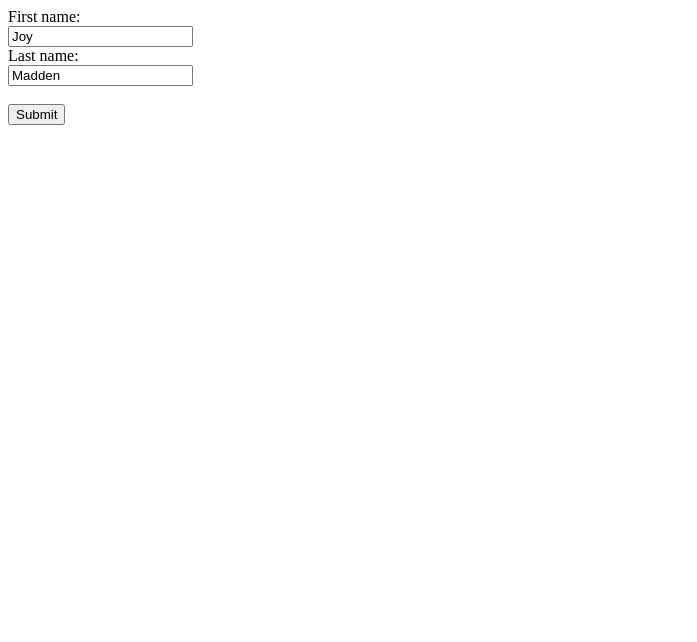
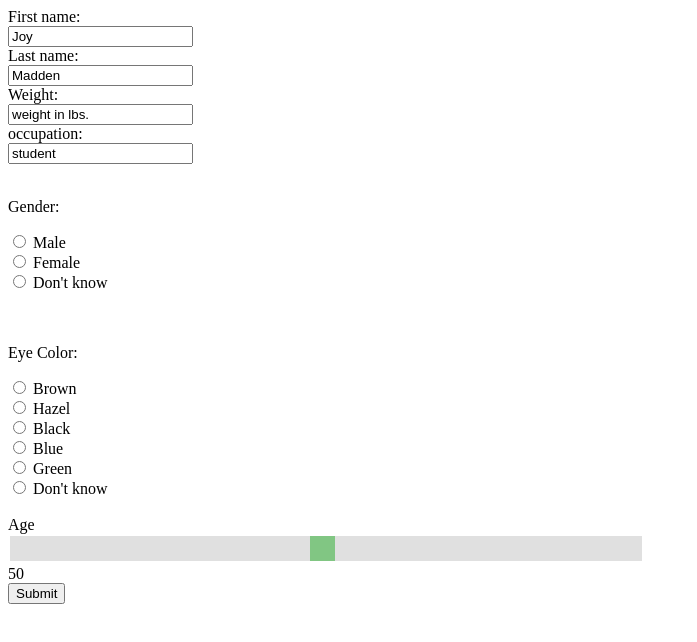
Before and after one commit to LawrenceEdding/MostWanted, a plain HTML site: page index.html in a window 1280 px wide. Shown: the whole page, without its empty margins (0-697 px from the left). Drawn offline with Linux system fonts and the light colour scheme.

Commit message:
Added styles folder. Added radio set for eye color and gender NONFUNCTIONAL. Added Age slider bar NONFUNCTIONAL. Added styles css and styles js. Beginning framework for search Feature NONFUNCTIONAL.

```diff
--- a/index.html
+++ b/index.html
@@ -3,17 +3,57 @@
   <head>
     <meta charset="utf-8">
     <title>devCodeCamp &middot; Most Wanted</title>
+    <link rel="stylesheet" href="styles/style.css">
   </head>
   <body>
     <form id="nameForm">
         <label for="fname">First name:</label><br>
         <input type="text" id="fname" name="fname" value="Joy"><br>
+
         <label for="lname">Last name:</label><br>
-        <input type="text" id="lname" name="lname" value="Madden"><br><br>
+        <input type="text" id="lname" name="lname" value="Madden"><br>
+
+        <label for="weight">Weight:</label><br>
+        <input type="text" id="weight" name="weight" value="weight in lbs."><br>
+
+        <label for="occupation">occupation:</label><br>
+        <input type="text" id="occupation" name="occupation" value="student"><br><br>
+
+        <p>Gender:</p>
+        <input type="radio" id="male" name="gender" value="male">
+        <label for="male">Male</label><br>
+        <input type="radio" id="female" name="gender" value="female">
+        <label for="female">Female</label><br>
+        <input type="radio" id="nullGender" name="gender" value="null">
+        <label for="nullGender">Don't know</label>
+        <br><br><br>
+
+        <p>Eye Color:</p>
+        <input type="radio" id="brown" name="eyeColor" value="brown">
+        <label for="brown">Brown</label><br>
+        <input type="radio" id="hazel" name="eyeColor" value="hazel">
+        <label for="hazel">Hazel</label><br>
+        <input type="radio" id="black" name="eyeColor" value="black">
+        <label for="black">Black</label><br>
+        <input type="radio" id="blue" name="eyeColor" value="blue">
+        <label for="blue">Blue</label><br>
+        <input type="radio" id="green" name="eyeColor" value="green">
+        <label for="green">Green</label><br>
+        <input type="radio" id="nullEye" name="eyeColor" value="null">
+        <label for="nullEye">Don't know</label><br><br>
+
+        <div class="slidecontainer">
+          <label for="myRange">Age</label> <br>
+          <input type="range" min="1" max="100" value="50" class="slider" id="myRange">
+        </div>
+        <span id="demo">Number:</span>
+        <br>
+
+
         <input type="button" onclick="searchByName()" value="Submit">
     </form>
 
-
+    <script src="styles/style.js"></script>
     <script src="data.js"></script>
     <script src="app.js"></script>
   </body>
--- /dev/null
+++ b/styles/style.css
@@ -0,0 +1,38 @@
+.slidecontainer {
+    width: 50%; /* Width of the outside container */
+  }
+
+  /* The slider itself */
+  .slider {
+    -webkit-appearance: none;  /* Override default CSS styles */
+    appearance: none;
+    width: 100%; /* Full-width */
+    height: 25px; /* Specified height */
+    background: #d3d3d3; /* Grey background */
+    outline: none; /* Remove outline */
+    opacity: 0.7; /* Set transparency (for mouse-over effects on hover) */
+    -webkit-transition: .2s; /* 0.2 seconds transition on hover */
+    transition: opacity .2s;
+  }
+
+  /* Mouse-over effects */
+  .slider:hover {
+    opacity: 1; /* Fully shown on mouse-over */
+  }
+
+  /* The slider handle (use -webkit- (Chrome, Opera, Safari, Edge) and -moz- (Firefox) to override default look) */
+  .slider::-webkit-slider-thumb {
+    -webkit-appearance: none; /* Override default look */
+    appearance: none;
+    width: 25px; /* Set a specific slider handle width */
+    height: 25px; /* Slider handle height */
+    background: #4CAF50; /* Green background */
+    cursor: pointer; /* Cursor on hover */
+  }
+
+  .slider::-moz-range-thumb {
+    width: 25px; /* Set a specific slider handle width */
+    height: 25px; /* Slider handle height */
+    background: #4CAF50; /* Green background */
+    cursor: pointer; /* Cursor on hover */
+  }
--- /dev/null
+++ b/styles/style.js
@@ -0,0 +1,8 @@
+var slider = document.getElementById("myRange");
+var output = document.getElementById("demo");
+output.innerHTML = slider.value; // Display the default slider value
+
+// Update the current slider value (each time you drag the slider handle)
+slider.oninput = function() {
+output.innerHTML = this.value;
+}
```
Also changed, not shown: search.js (added, +16 -0 lines).
